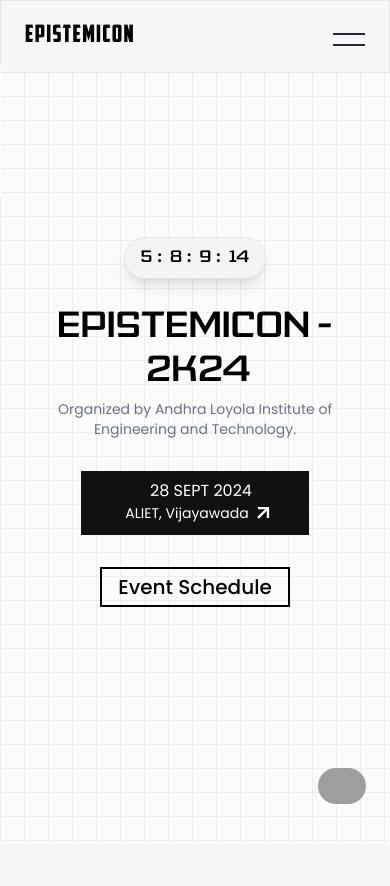
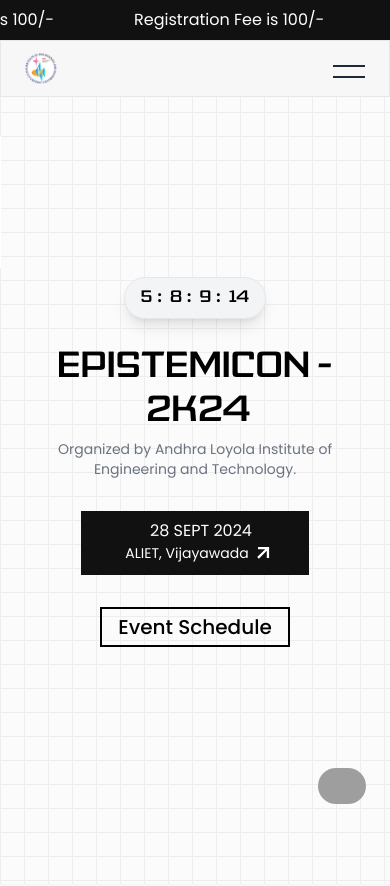
Before and after one commit to VHarsha8/material-you, a React (Create React App) app: page / in a window 390 px wide. Shown: the top 886 px of the page. Built offline with nearby package versions, Linux system fonts and the light colour scheme; grey boxes are pictures that could not be loaded.

Commit message:
Redesign test

```diff
--- a/src/App.js
+++ b/src/App.js
@@ -2,9 +2,9 @@
 import EpistemiconHomePage from './EpistemiconHomePage';
 import Footer from './footer';
 import CseTabs from './CseTabs';
-import Navbar from './NavBar';
 import Epistemicon from './Epistemicon';
 import About from './About';
+import NavbarWithMarquee from './NavBar';
 
 
 
@@ -23,7 +23,7 @@
     </div>
 
 
-    <Navbar />
+    <NavbarWithMarquee />
     <EpistemiconHomePage />
     <About />
 
--- /dev/null
+++ b/src/Marque.jsx
@@ -0,0 +1,11 @@
+function Marque() {
+    return (
+        <div className="w-full bg-darkgreybackground p-3 overflow-hidden flex">
+            <h1 className="text-md font-poppins text-white animate-marquee whitespace-nowrap">
+                Registration Fee is 100/-
+            </h1>
+        </div>
+    );
+}
+
+export default Marque;
--- a/src/NavBar.jsx
+++ b/src/NavBar.jsx
@@ -1,26 +1,63 @@
-import React, { useState } from 'react';
+import React, { useState, useEffect } from 'react';
 
 const Navbar = () => {
   const [isOpen, setIsOpen] = useState(false);
+  const [isScrolled, setIsScrolled] = useState(false);
 
   const toggleMenu = () => {
     setIsOpen(!isOpen);
   };
 
+  useEffect(() => {
+    const handleScroll = () => {
+      setIsScrolled(window.scrollY > 50);
+    };
+
+    window.addEventListener('scroll', handleScroll);
+    return () => window.removeEventListener('scroll', handleScroll);
+  }, []);
+
   return (
-    <nav className="fixed z-50 flex items-center justify-between w-full px-6 py-4 border border-b bg-pearl md:px-10">
+    <div className="relative flex flex-col z-50 w-full transition-all duration-300">
+      {/* Marquee section */}
+      <div
+        className={`w-full bg-darkgreybackground p-2 overflow-hidden flex transition-transform duration-300 ease-in-out ${
+          isScrolled ? '-translate-y-full' : 'translate-y-0'
+        }`}
+      >
+        <div className="text-md flex gap-20 font-poppins text-white animate-marquee whitespace-nowrap">
+          <p>Registration Fee is 100/-</p>
+          <p>Registration Fee is 100/-</p>
+          <p>Registration Fee is 100/-</p>
+          <p>Registration Fee is 100/-</p>
+        </div>
+      </div>
+
+      {/* Navbar */}
+      <nav
+        className={`fixed w-full px-6 py-2 border border-b bg-pearl transition-transform duration-300 ease-in-out ${
+          isScrolled ? 'top-0' : 'top-[40px]' // Move to top when scrolled
+        }`}
+      >
+        <div className="flex items-center justify-between">
           <div className="flex items-center justify-center text-2xl tracking-wider md:text-3xl font-AmericanCaptainMdEY">
-        EPISTEMICON
+            <img src="alietlogo.png" className="md:w-12 w-8" alt="Logo" />
           </div>
 
           {/* Hamburger Menu Icon */}
           <div className="md:hidden">
             <button className="focus:outline-none" onClick={toggleMenu}>
-          <div className={`relative w-8 h-8 flex gap-[9px] flex-col justify-center items-center`}>
-            {/* Line 1 */}
-            <span className={`block w-8 h-[2px] bg-gray-800 transform transition-transform duration-300 ${isOpen ? "rotate-45 translate-y-1.5" : ""}`}></span>
-            {/* Line 2 */}
-            <span className={`block w-8 h-[2px] bg-gray-800 transform transition-transform duration-300 ${isOpen ? "-rotate-45 -translate-y-1.5" : ""}`}></span>
+              <div className="relative w-8 h-8 flex gap-[9px] flex-col justify-center items-center">
+                <span
+                  className={`block w-8 h-[2px] bg-gray-800 transform transition-transform duration-300 ${
+                    isOpen ? 'rotate-45 translate-y-1.5' : ''
+                  }`}
+                ></span>
+                <span
+                  className={`block w-8 h-[2px] bg-gray-800 transform transition-transform duration-300 ${
+                    isOpen ? '-rotate-45 -translate-y-1.5' : ''
+                  }`}
+                ></span>
               </div>
             </button>
           </div>
@@ -28,19 +65,31 @@
           {/* Menu for larger screens */}
           <div className="items-center justify-center hidden gap-4 md:flex">
             <h1 className="text-lg font-medium font-poppins">Event Schedule</h1>
-        <a href="#" className="flex items-center justify-center px-3 py-2 text-sm font-medium text-white bg-black rounded-lg font-poppins">
+            <a
+              href="#"
+              className="flex items-center justify-center px-3 py-2 text-sm font-medium text-white bg-black rounded-lg font-poppins"
+            >
               Learn More
             </a>
           </div>
+        </div>
 
         {/* Dropdown Menu for small screens */}
-      <div className={`absolute top-16 left-0 w-full bg-white p-6 z-10 flex flex-col space-y-4 items-center transform transition-transform duration-300 md:hidden ${isOpen ? "translate-x-0" : "-translate-x-full"}`}>
+        <div
+          className={`absolute top-[95px] left-0 w-full bg-white p-6 z-10 flex flex-col space-y-4 items-center transform transition-transform duration-300 md:hidden ${
+            isOpen ? 'translate-x-0' : '-translate-x-full'
+          }`}
+        >
           <h1 className="text-xl font-medium font-poppins">Event Schedule</h1>
-        <a href="#" className="flex items-center justify-center px-3 py-2 font-medium text-white bg-black rounded-lg font-poppins">
+          <a
+            href="#"
+            className="flex items-center justify-center px-3 py-2 font-medium text-white bg-black rounded-lg font-poppins"
+          >
             Learn More
           </a>
         </div>
       </nav>
+    </div>
   );
 };
 
--- a/src/styles/tailwind.css
+++ b/src/styles/tailwind.css
@@ -66,3 +66,18 @@
   background-image: "./Poster.jpg";
   width: fit-content;
 }
+
+
+@keyframes marquee {
+  0% {
+    transform: translateX(50%);
+  }
+
+  100% {
+    transform: translateX(-50%);
+  }
+}
+
+.animate-marquee {
+  animation: marquee 10s linear infinite;
+}
```
Lines whose indentation alone changed are shown as unchanged.
